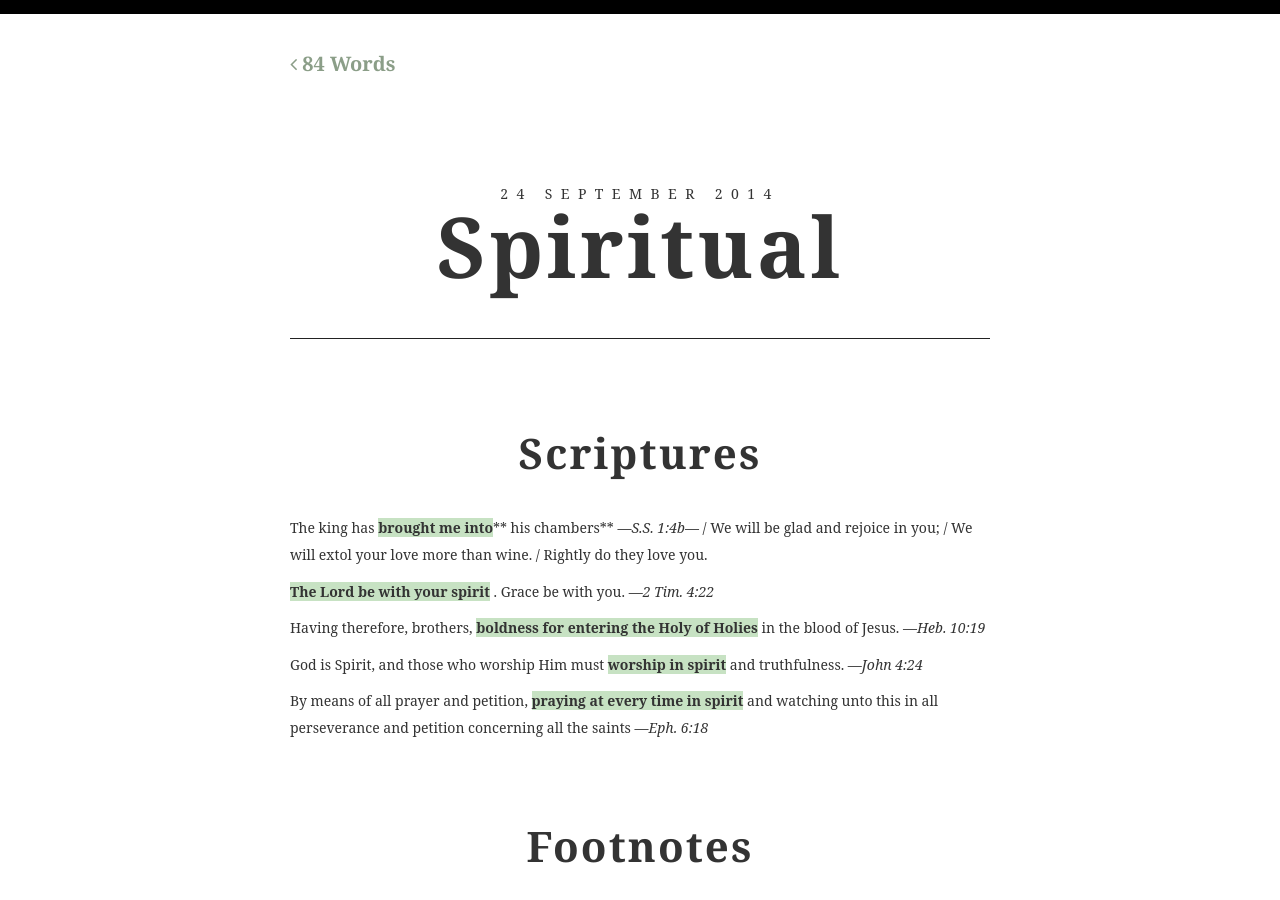
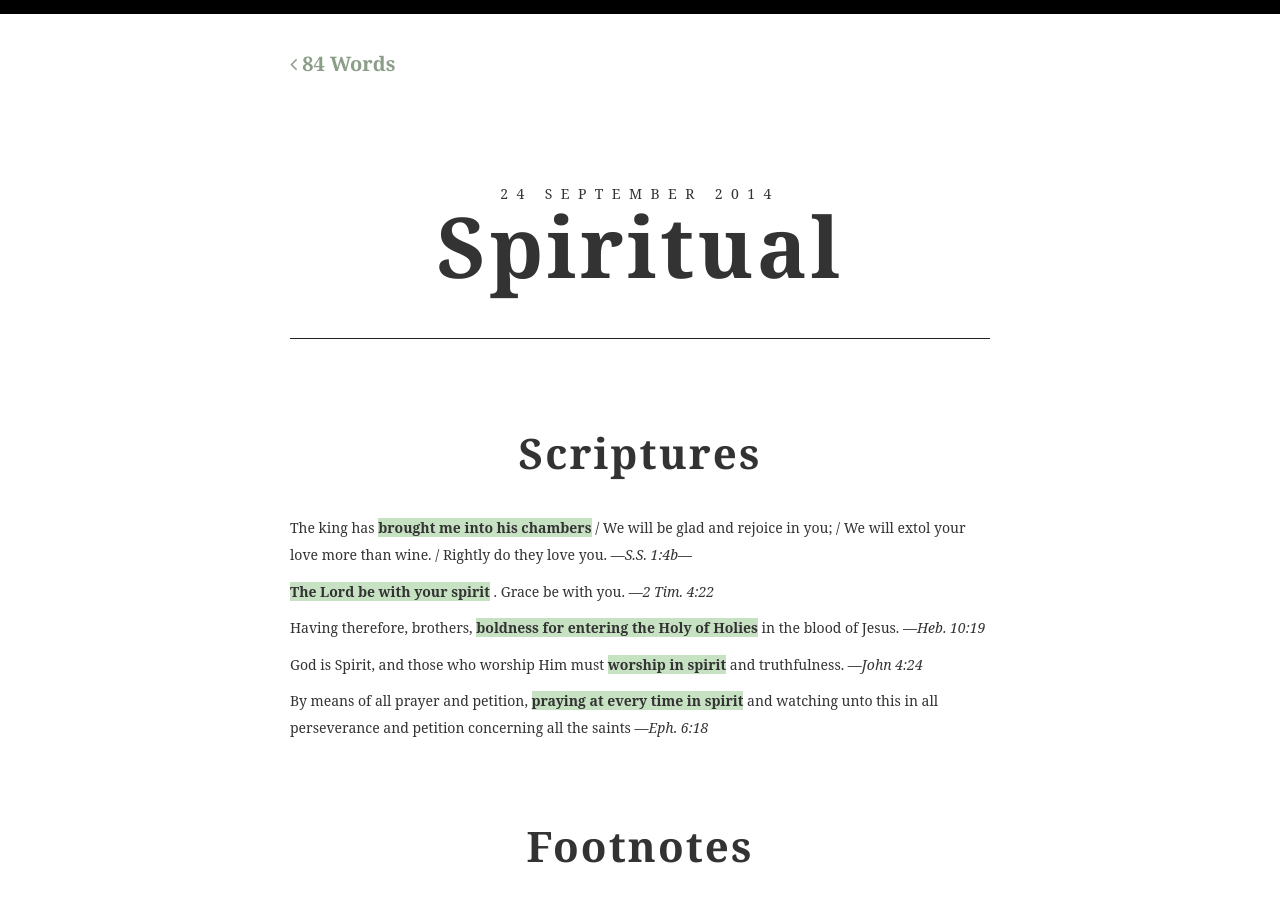
Before and after one commit to ricefield/84words, a Jekyll site: the page built from _words/04-spiritual.md, in a window 1280 px wide and 900 px high. Built offline with Jekyll 4.4.1, drawn with Linux system fonts in a browser that asks for light colours; nearby versions of some CDN libraries; some web fonts are replaced; library files that are not in the unit come from our copies; Markdown is read by kramdown in place of the engine named in the settings.

Commit message:
Fix reference placement

```diff
--- a/_words/04-spiritual.md
+++ b/_words/04-spiritual.md
@@ -6,8 +6,8 @@ categories: first
 
 ##Scriptures
 
-The king has **brought me into**** his chambers**
----_S.S. 1:4b_— / We will be glad and rejoice in you; / We will extol your love more than wine. / Rightly do they love you.
+The king has **brought me into his chambers** / We will be glad and rejoice in you; / We will extol your love more than wine. / Rightly do they love you.
+---_S.S. 1:4b_—
 
 **The Lord be with your spirit** . Grace be with you.
 ---_2 Tim. 4:22_
```
